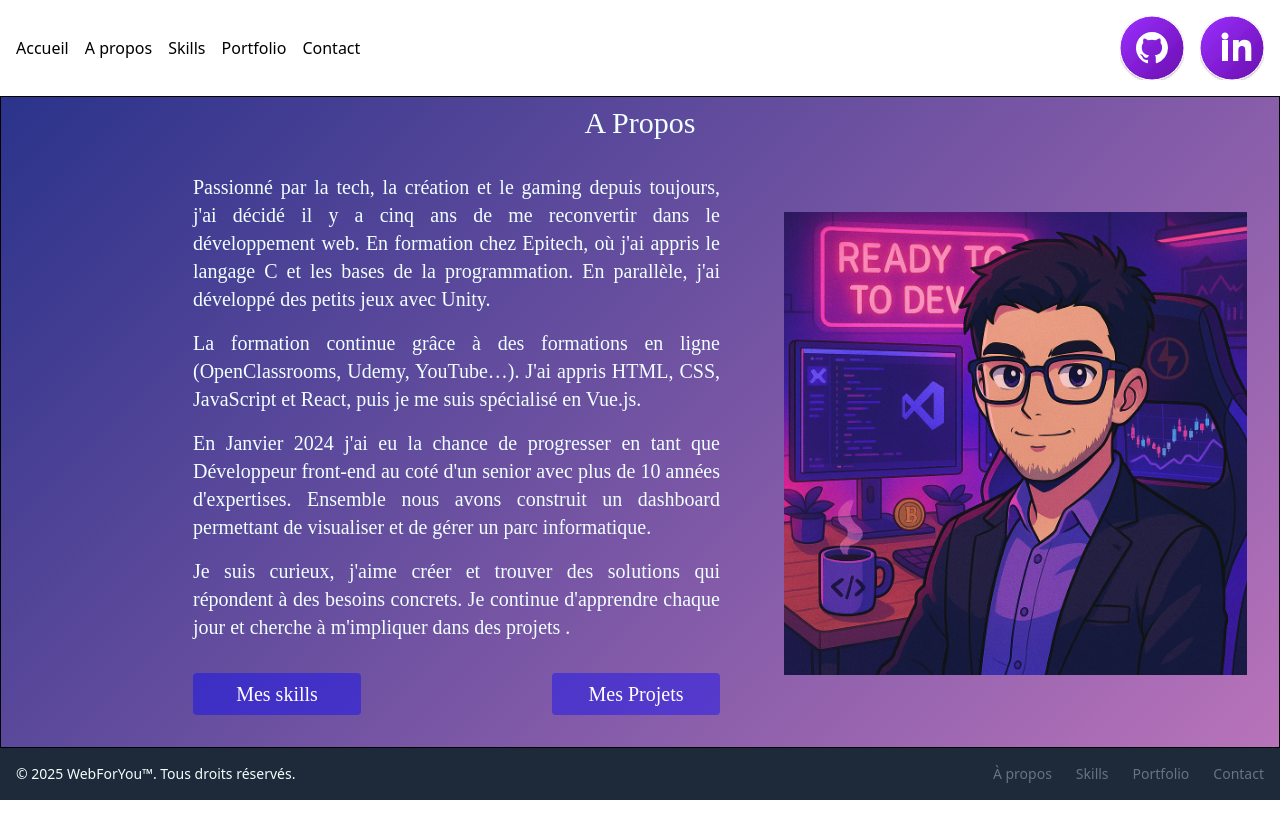
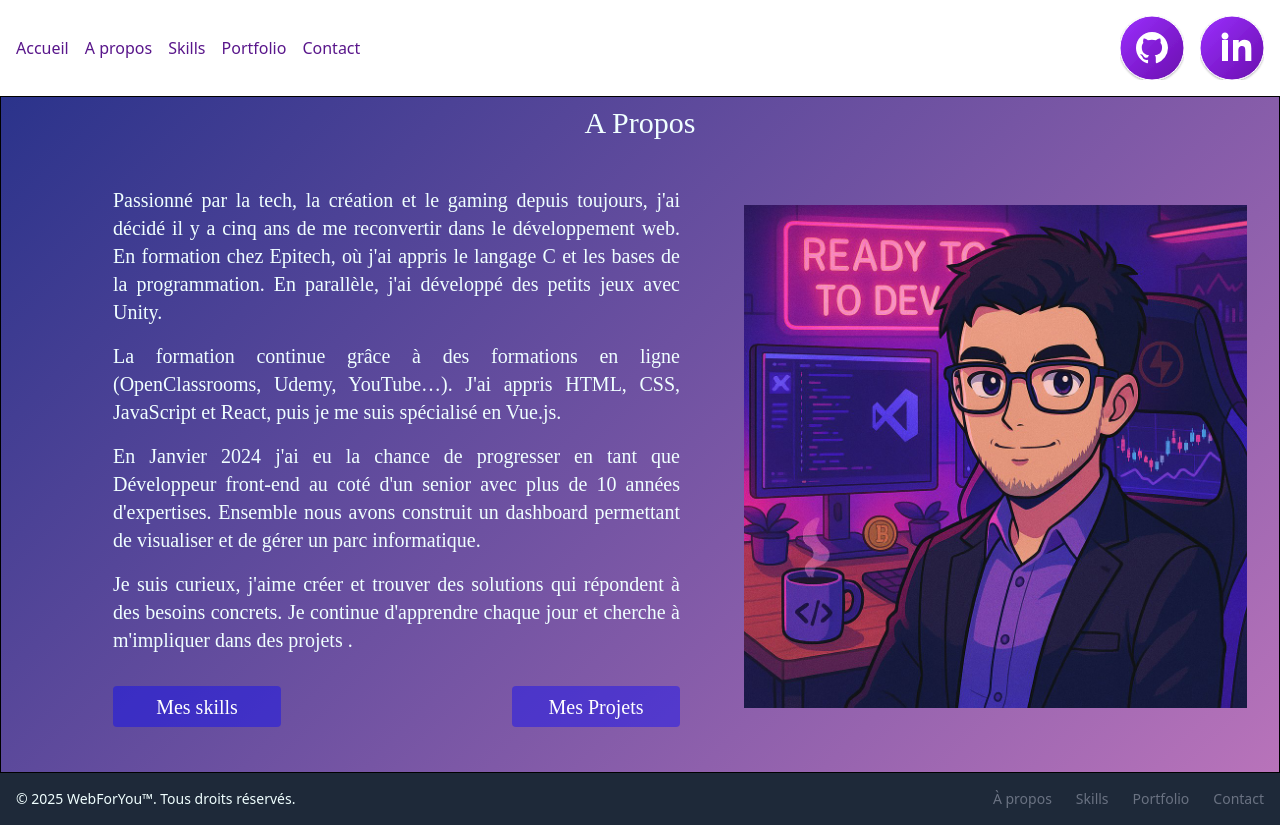
Before and after one commit to ReadyToDevNow/Portfolio, a Vue app: page /about in a window 1280 px wide. Before the commit the page ends 800 px from the top, so only its background shows below. Built offline with nearby package versions, Linux system fonts and the light colour scheme.

Commit message:
feat(header): bg and font and hover effect

```diff
--- a/src/components/AboutPage.vue
+++ b/src/components/AboutPage.vue
@@ -1,7 +1,7 @@
 <template>
   <main class="flex flex-col items-center justify-center border">
     <h2 class="text-3xl mt-2">A Propos</h2>
-    <div class="grid grid-cols-1 lg:grid-cols-2 lg:ml-40 p-8 items-center justify-center">
+    <div class="grid grid-cols-1 lg:grid-cols-2 lg:ml-20 p-8 items-center justify-center">
       <div class="flex flex-col text-xl text-justify">
         <span class="mb-4"
           >Passionné par la tech, la création et le gaming depuis toujours, j'ai décidé il y a cinq
--- a/src/components/MyHeader.vue
+++ b/src/components/MyHeader.vue
@@ -1,11 +1,11 @@
 <template>
-  <div class="flex p-4 items-center justify-between">
+  <div class="flex p-4 items-center justify-between text-purple-900">
     <div class="flex gap-2 sm:gap-4 flex-wrap">
-      <router-link :to="{ path: '/' }">Accueil</router-link>
-      <router-link :to="{ path: 'about' }">A propos</router-link>
-      <router-link :to="{ path: 'skills' }">Skills</router-link>
-      <router-link :to="{ path: 'projects' }">Portfolio</router-link>
-      <router-link :to="{ path: 'contact' }">Contact</router-link>
+      <router-link :to="{ path: '/' }" class="title">Accueil</router-link>
+      <router-link :to="{ path: 'about' }" class="title">A propos</router-link>
+      <router-link :to="{ path: 'skills' }" class="title">Skills</router-link>
+      <router-link :to="{ path: 'projects' }" class="title">Portfolio</router-link>
+      <router-link :to="{ path: 'contact' }" class="title">Contact</router-link>
     </div>
     <div class="flex gap-4">
       <img
@@ -33,4 +33,12 @@ function githubLink() {
 }
 </script>
 
-<style scoped></style>
+<style scoped>
+.bg {
+  background: linear-gradient(180deg, #3c49ce45 0%, #dcbadd 100%);
+}
+.title:hover {
+  text-decoration: underline;
+  font-weight: bold;
+}
+</style>
```
